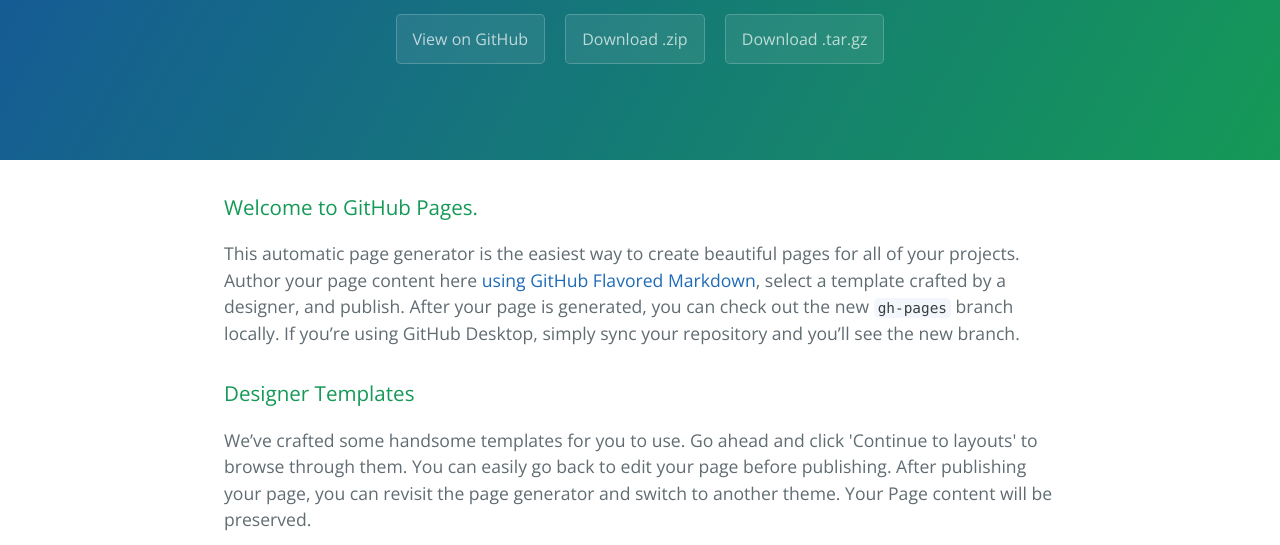
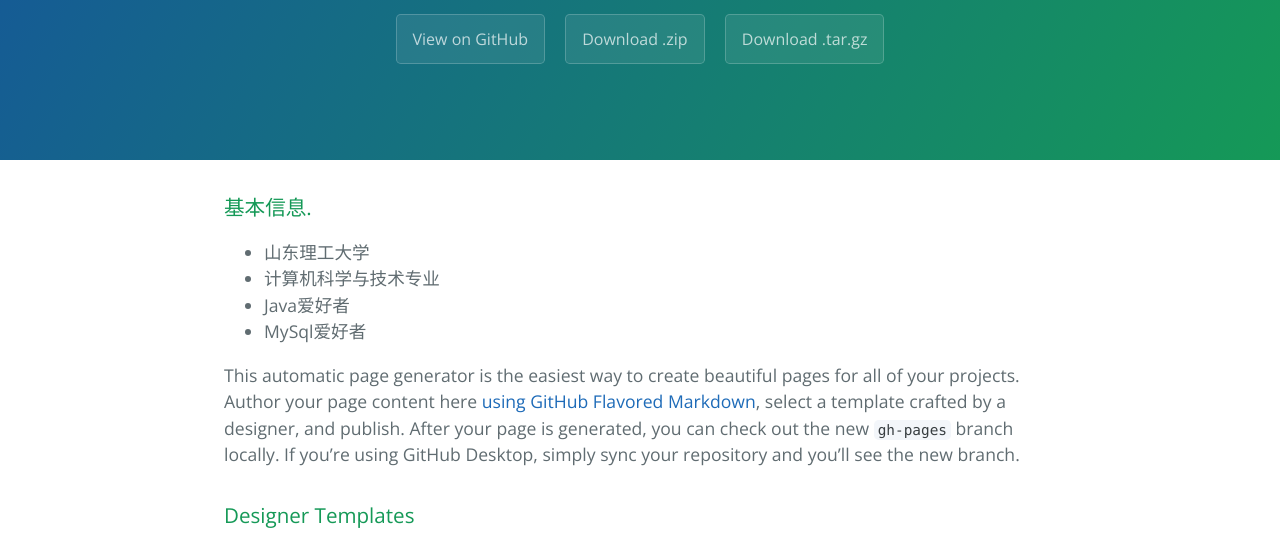
Before and after one commit to liu8521/resume, a plain HTML site: page index.html in a window 1280 px wide. Shown: the part 176-721 px from the top of the page. Drawn offline with nearby package versions, Linux system fonts and the light colour scheme.

Commit message:
Update index.html

```diff
--- a/index.html
+++ b/index.html
@@ -20,7 +20,16 @@
 
     <section class="main-content">
       <h3>
-<a id="welcome-to-github-pages" class="anchor" href="#welcome-to-github-pages" aria-hidden="true"><span aria-hidden="true" class="octicon octicon-link"></span></a>Welcome to GitHub Pages.</h3>
+<a id="welcome-to-github-pages" class="anchor" href="#welcome-to-github-pages" aria-hidden="true"><span aria-hidden="true" class="octicon octicon-link"></span></a>基本信息.</h3>
+<div>
+
+  <ul>
+    <li> 山东理工大学</li>
+    <li> 计算机科学与技术专业</li>
+    <li> Java爱好者</li>
+    <li> MySql爱好者</li>
+  </ul>
+</div>
 
 <p>This automatic page generator is the easiest way to create beautiful pages for all of your projects. Author your page content here <a href="https://guides.github.com/features/mastering-markdown/">using GitHub Flavored Markdown</a>, select a template crafted by a designer, and publish. After your page is generated, you can check out the new <code>gh-pages</code> branch locally. If you’re using GitHub Desktop, simply sync your repository and you’ll see the new branch.</p>
 
```
